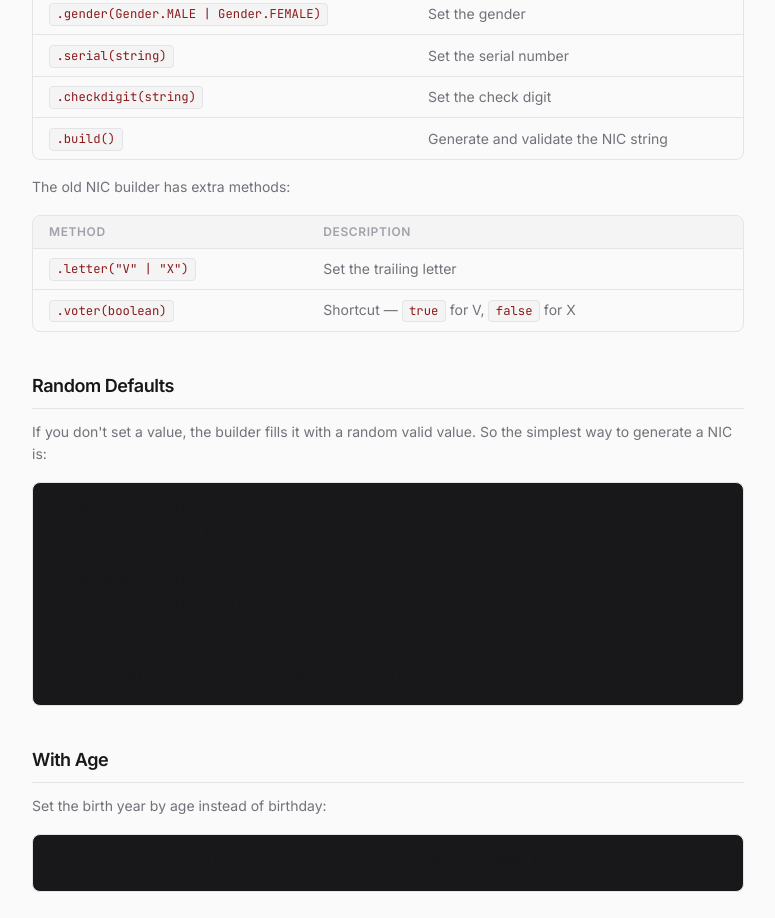
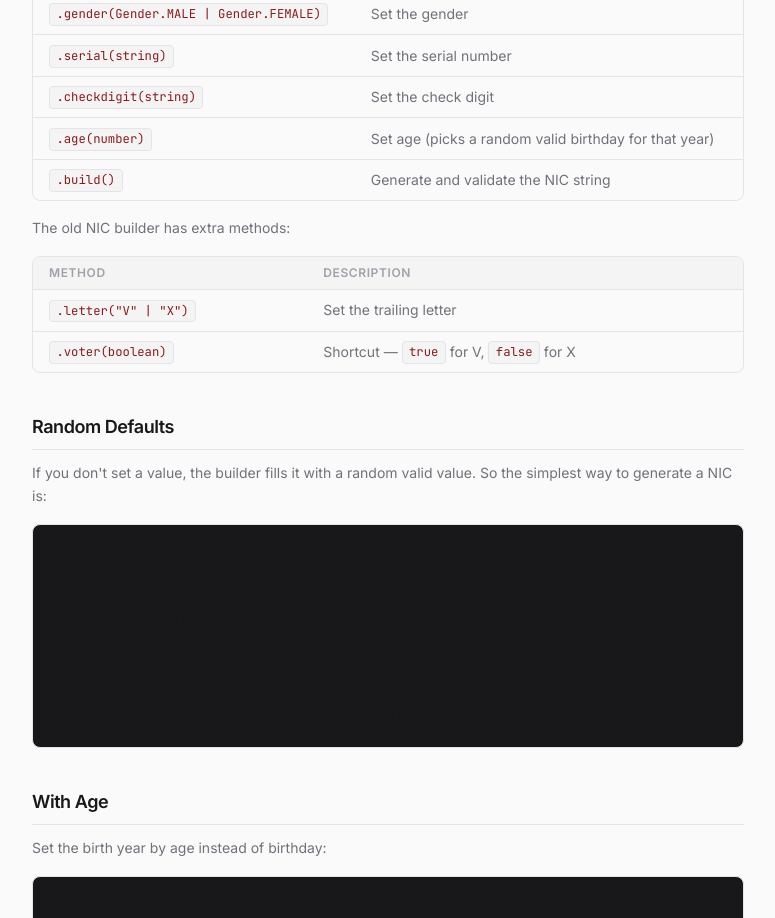
Before and after one commit to vinodliyanage/sri-lanka-nic, a Next.js app in the folder apps/web/: page /docs/builder in a window 1280 px wide. Shown: the part 1120-2038 px from the top of the page, without its empty margins (384-1159 px from the left). Built offline with nearby package versions, Linux system fonts and the light colour scheme.

Commit message:
docs: add missing .age() method to builder documentation

```diff
--- a/apps/web/src/app/docs/builder/page.mdx
+++ b/apps/web/src/app/docs/builder/page.mdx
@@ -48,6 +48,7 @@ Both builders share these methods:
 | `.gender(Gender.MALE \| Gender.FEMALE)` | Set the gender                       |
 | `.serial(string)`                       | Set the serial number                |
 | `.checkdigit(string)`                   | Set the check digit                  |
+| `.age(number)`                          | Set age (picks a random valid birthday for that year) |
 | `.build()`                              | Generate and validate the NIC string |
 
 The old NIC builder has extra methods:
```
